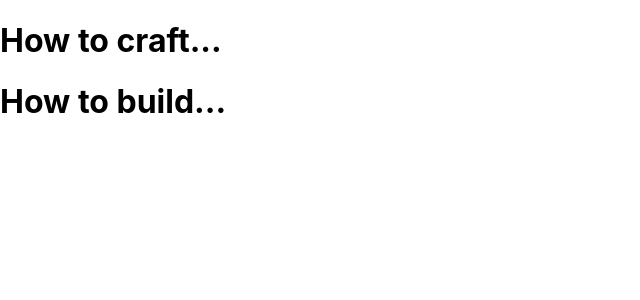
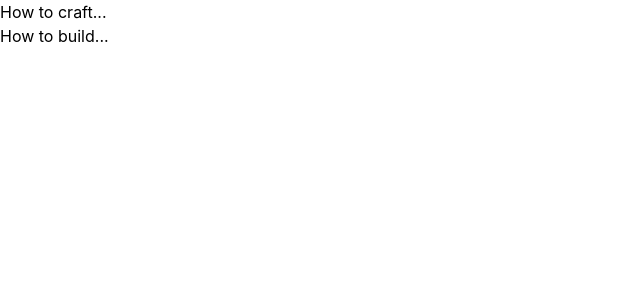
Before and after one commit to romashorodok/Posts, a Next.js app in the folder client/: page / in a window 1280 px wide. Shown: the top 300 px of the page, without its empty margins (0-640 px from the left). Built offline with nearby package versions, Linux system fonts and the light colour scheme.

Commit message:
deps: Added tailwindcss

```diff
--- a/client/package.json
+++ b/client/package.json
@@ -17,8 +17,11 @@
     "@types/node": "18.8.2",
     "@types/react": "18.0.21",
     "@types/react-dom": "18.0.6",
+    "autoprefixer": "^10.4.12",
     "eslint": "8.24.0",
     "eslint-config-next": "12.3.1",
+    "postcss": "^8.4.17",
+    "tailwindcss": "^3.1.8",
     "typescript": "4.8.4"
   }
 }
--- a/client/pages/index.tsx
+++ b/client/pages/index.tsx
@@ -17,8 +17,6 @@ export function Home({ posts }: Props) {
   );
 }
 
-export default Home;
-
 export function getServerSideProps(): GetServerSidePropsResult<Props> {
   const serverPostsResult = {
     data: [{ name: "How to craft..." }, { name: "How to build..." }],
@@ -30,3 +28,5 @@ export function getServerSideProps(): GetServerSidePropsResult<Props> {
     },
   };
 }
+
+export default Home;
--- /dev/null
+++ b/client/postcss.config.js
@@ -0,0 +1,6 @@
+module.exports = {
+  plugins: {
+    tailwindcss: {},
+    autoprefixer: {},
+  },
+}
--- a/client/styles/globals.css
+++ b/client/styles/globals.css
@@ -1,3 +1,7 @@
+@tailwind base;
+@tailwind components;
+@tailwind utilities;
+
 html,
 body {
   padding: 0;
--- /dev/null
+++ b/client/tailwind.config.js
@@ -0,0 +1,11 @@
+/** @type {import('tailwindcss').Config} */
+module.exports = {
+  content: [
+    "./pages/**/*.{js,ts,jsx,tsx}",
+    "./components/**/*.{js,ts,jsx,tsx}"
+  ],
+  theme: {
+    extend: {},
+  },
+  plugins: [],
+}
```
Also changed, not shown: 1 other file (tests, documents, lock files or other folders).
